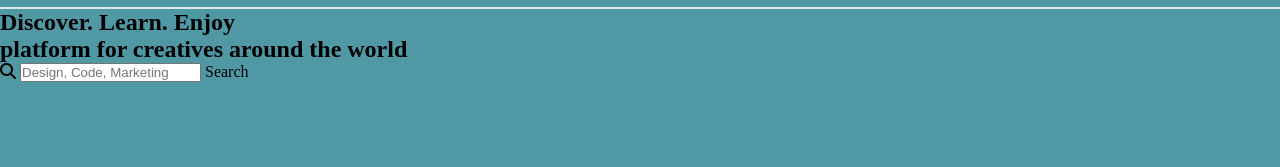
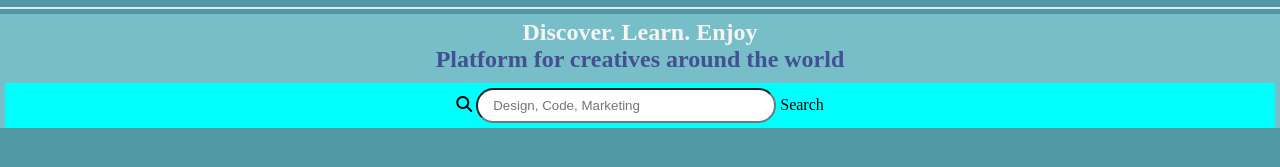
Before and after one commit to abdullah-mridha/clone-topic-list, a plain HTML site: page index.html in a window 1280 px wide. Shown: the part 49-216 px from the top of the page. Drawn offline with Linux system fonts and the light colour scheme.

Commit message:
Search sec minor styling

```diff
--- a/index.html
+++ b/index.html
@@ -41,11 +41,11 @@
         </nav><hr class="hro">
     </header>
     <section class="search">
-        <div class="search-h">
+        <div class="search-h mp-5">
             <h1>Discover. Learn. Enjoy</h1>
-            <h2>platform for creatives around the world</h2>
+            <h2>Platform for creatives around the world</h2>
         </div>
-        <div class="search-input">
+        <div class="search-input mp-5">
             <i class="fa-solid fa-magnifying-glass search-icon"></i>
             <input type="search" placeholder="Design, Code, Marketing" id="search-btn" class="search-place" >
             <label for="search-btn">Search</label>
--- a/style.css
+++ b/style.css
@@ -66,9 +66,27 @@ body{
 .nav-ul-li:first-child{
     padding-left: 0px;
 }
-.page-dropdown{
-}
 .nav-account{
     width: 5%;
 }
-.account-logo{}
+
+/* Search section styling */
+.search{
+    background-color: #82c7d2d1;
+    text-align: center;
+}
+.search-h h1{
+    color: whitesmoke;
+}
+.search-h h2{
+    color: rgba(56, 56, 134, 0.824);
+}
+.search-input{
+    background-color: aqua;
+}
+.search-place{
+    width: 300px;
+    height: 35px;
+    border-radius: 20px;
+    padding-left: 15px;
+}
```
